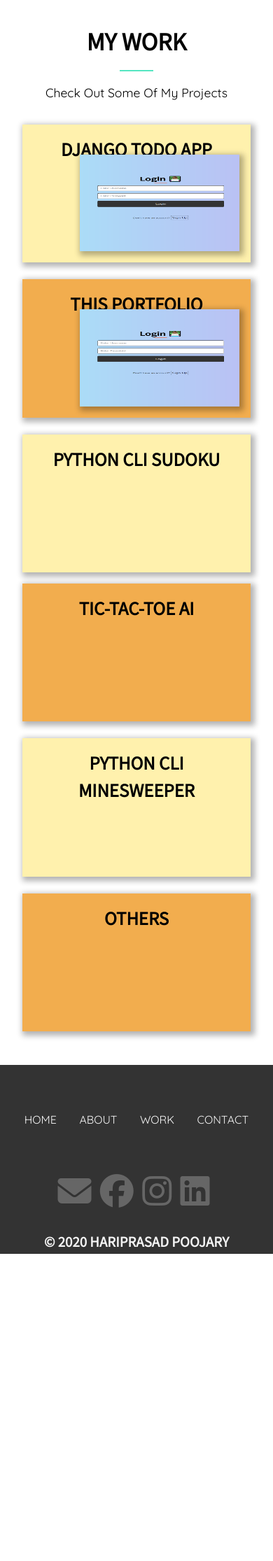
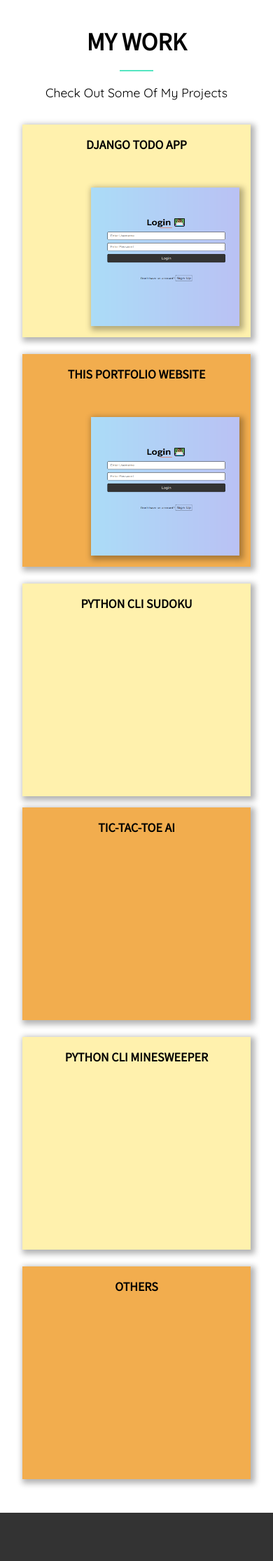
Before and after one commit to HariprasadPoojary/Portfolio-Website, a Django app: page /work/ in a window 390 px wide. Shown: the part 163-2394 px from the top of the page at 70% size. Before the commit the page ends 1955 px from the top, so only its background shows below. Run offline with Django 3.2, Linux system fonts and the light colour scheme; some libraries are stand-ins or nearby versions; some web fonts are replaced.

Commit message:
Fixed bug for gallery tiles on mobile(L), CSS Flip experiment(code commented)

```diff
--- a/base/templates/base/work.html
+++ b/base/templates/base/work.html
@@ -12,10 +12,9 @@
 
 <section id="work-gallery">
 	<div class="container py-2">
-        <div class="container py-2 px-2">
-            <h2 class="section-title py-2">My Work</h2>
-            <div class="bottom-line"></div>
-            <p class="lead text-center">Check Out Some Of My Projects</p>
+		<h2 class="section-title py-2">My Work</h2>
+		<div class="bottom-line"></div>
+		<p class="lead text-center">Check Out Some Of My Projects</p>
 		<div class="work-gallery-items">
 			<div class="col row-1">
 				<h2 class="text-center">Django Todo App</h2>
@@ -115,5 +114,70 @@
 			</div>
 		</div>
 	</div>
+	<!-- Flip card -->
+	<!-- <div class="container flip py-2">
+		<div class="card-container">
+			<div class="card">
+				<figure class="front">
+					<h3 class="text-center">This Portfolio Website</h3>
+					<img
+						src="{% static 'image/gallery/todo-app.png' %}"
+						alt="Django todo app"
+					/>
+				</figure>
+				<figure class="back text-center">
+					<p>
+						Lorem, ipsum dolor sit amet consectetur adipisicing
+						elit. Veniam commodi, at sunt quae doloremque nostrum.
+					</p>
+					<a
+						class="btn-main"
+						href="https://github.com/HariprasadPoojary/django-todo_app"
+						>Know More</a
+					>
+				</figure>
+			</div>
+			<div class="card">
+				<figure class="front">
+					<h3 class="text-center">This Portfolio Website</h3>
+					<img
+						src="{% static 'image/gallery/todo-app.png' %}"
+						alt="Django todo app"
+					/>
+				</figure>
+				<figure class="back text-center">
+					<p>
+						Lorem, ipsum dolor sit amet consectetur adipisicing
+						elit. Veniam commodi, at sunt quae doloremque nostrum.
+					</p>
+					<a
+						class="btn-main"
+						href="https://github.com/HariprasadPoojary/django-todo_app"
+						>Know More</a
+					>
+				</figure>
+			</div>
+			<div class="card">
+				<figure class="front">
+					<h3 class="text-center">This Portfolio Website</h3>
+					<img
+						src="{% static 'image/gallery/todo-app.png' %}"
+						alt="Django todo app"
+					/>
+				</figure>
+				<figure class="back text-center">
+					<p>
+						Lorem, ipsum dolor sit amet consectetur adipisicing
+						elit. Veniam commodi, at sunt quae doloremque nostrum.
+					</p>
+					<a
+						class="btn-main"
+						href="https://github.com/HariprasadPoojary/django-todo_app"
+						>Know More</a
+					>
+				</figure>
+			</div>
+		</div>
+	</div> -->
 </section>
 {% endblock all-content %}
--- a/static/css/_mobile.scss
+++ b/static/css/_mobile.scss
@@ -123,7 +123,17 @@
 	#work-gallery {
 		.work-gallery-items {
 			flex-flow: column wrap;
-			height: 40rem;
+			height: 60rem;
+		}
+
+		.col {
+			&:hover {
+				flex-grow: 2;
+			}
+			h2 {
+				text-align: center;
+				font-size: 1rem;
+			}
 		}
 	}
 
--- a/static/css/main.css
+++ b/static/css/main.css
@@ -648,6 +648,10 @@ a {
       grid-template-columns: repeat(3, 1fr);
 }
 
+#work-gallery .container {
+  padding: 2rem 2rem;
+}
+
 #work-gallery .work-gallery-items {
   display: -webkit-box;
   display: -ms-flexbox;
@@ -708,21 +712,21 @@ a {
 
 #work-gallery .col img {
   margin: 1rem;
-  -webkit-box-shadow: 3px 3px 8px 3px rgba(0, 0, 0, 0.3);
-          box-shadow: 3px 3px 8px 3px rgba(0, 0, 0, 0.3);
-  width: 70%;
-  height: 70%;
+  width: 65%;
+  height: 65%;
   position: absolute;
   right: 0;
   bottom: 0;
   z-index: 2;
+  -webkit-box-shadow: 3px 3px 8px 3px rgba(0, 0, 0, 0.3);
+          box-shadow: 3px 3px 8px 3px rgba(0, 0, 0, 0.3);
 }
 
 #work-gallery .col .caption {
   margin: 1rem 0;
   max-width: 14rem;
   font-size: 0.96rem;
-  font-weight: 800;
+  font-weight: 700;
   position: absolute;
   top: 4;
   left: 3;
@@ -893,7 +897,16 @@ a {
     -webkit-box-direction: normal;
         -ms-flex-flow: column wrap;
             flex-flow: column wrap;
-    height: 40rem;
+    height: 60rem;
+  }
+  #work-gallery .col:hover {
+    -webkit-box-flex: 2;
+        -ms-flex-positive: 2;
+            flex-grow: 2;
+  }
+  #work-gallery .col h2 {
+    text-align: center;
+    font-size: 1rem;
   }
   #main-contact .contact-me {
     display: -webkit-box;
--- a/static/css/main.scss
+++ b/static/css/main.scss
@@ -351,6 +351,9 @@ a {
 
 // ? Work Page
 #work-gallery {
+	.container {
+		padding: 2rem 2rem;
+	}
 	.work-gallery-items {
 		display: flex;
 		flex-flow: row wrap;
@@ -390,20 +393,20 @@ a {
 		z-index: 1;
 		img {
 			margin: 1rem;
-			box-shadow: $shadow-light;
-			width: 70%;
-			height: 70%;
+			width: 65%;
+			height: 65%;
 			position: absolute;
 			right: 0;
 			bottom: 0;
 			z-index: 2;
+			box-shadow: $shadow-light;
 		}
 
 		.caption {
 			margin: 1rem 0;
 			max-width: 14rem;
 			font-size: 0.96rem;
-			font-weight: 800;
+			font-weight: 700;
 			position: absolute;
 			top: 4;
 			left: 3;
@@ -419,7 +422,7 @@ a {
 			margin-top: 20px;
 		}
 
-		//
+		// hover effect
 		&:hover {
 			flex-grow: 1.5;
 			h2 {
@@ -430,6 +433,52 @@ a {
 			}
 		}
 	}
+	// Flip Gallery
+	// .flip {
+	// 	.card-container {
+	// 		height: 24rem;
+	// 		width: 100%;
+	// 		display: flex;
+	// 		justify-content: center;
+	// 		align-items: center;
+	// 		gap: 2rem;
+	// 		.card {
+	// 			height: 100%;
+	// 			width: 100%;
+	// 			transition: transform 1s ease-in-out;
+	// 			transform-style: preserve-3d;
+	// 			&:hover {
+	// 				transform: rotateY(180deg);
+	// 			}
+	// 			figure {
+	// 				height: 100%;
+	// 				width: 100%;
+	// 				position: absolute;
+	// 				margin: 0;
+	// 				border-radius: 8px;
+	// 				display: flex;
+	// 				flex-direction: column;
+	// 				justify-content: center;
+	// 				align-items: center;
+	// 				box-shadow: $shadow-light;
+	// 			}
+	// 			.front {
+	// 				background-color: $card-1-color;
+	// 				color: set-text-color($card-1-color);
+	// 				img {
+	// 					height: 90%;
+	// 					width: 100%;
+	// 					padding: 10px;
+	// 				}
+	// 			}
+	// 			.back {
+	// 				background-color: $card-2-color;
+	// 				color: set-text-color($card-2-color);
+	// 				transform: rotateY(180deg);
+	// 			}
+	// 		}
+	// 	}
+	// }
 }
 
 // Footer
```
